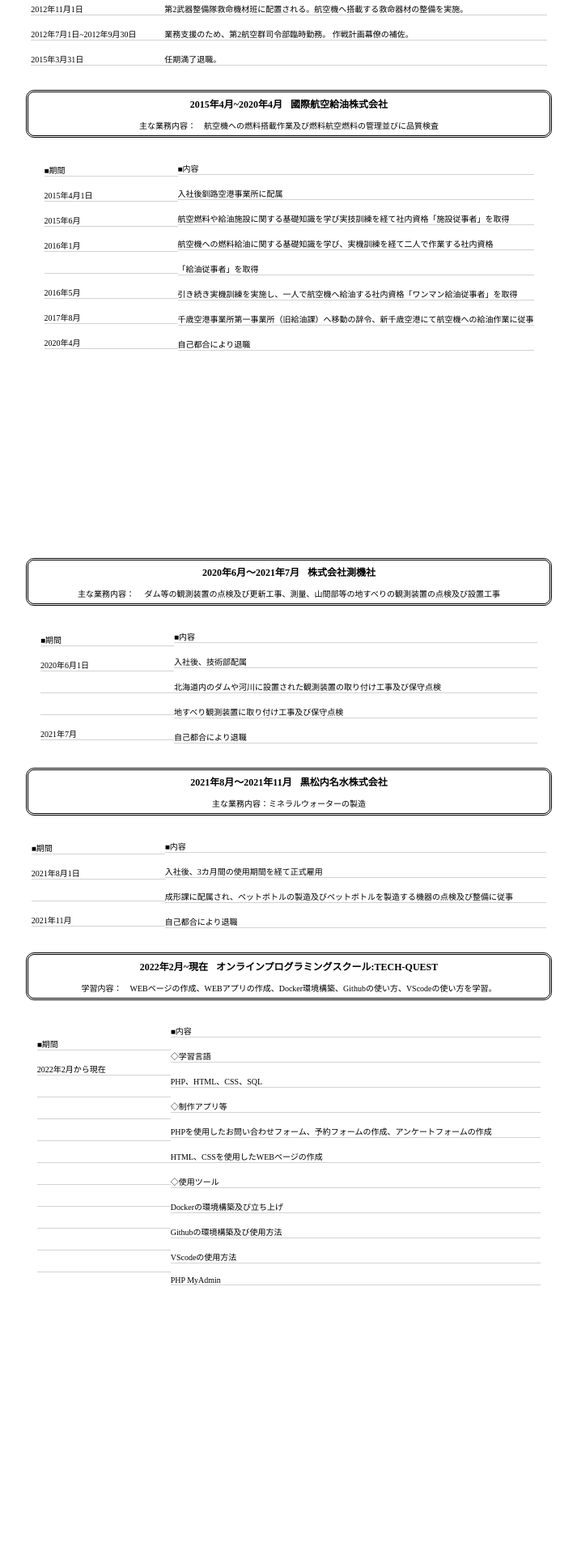
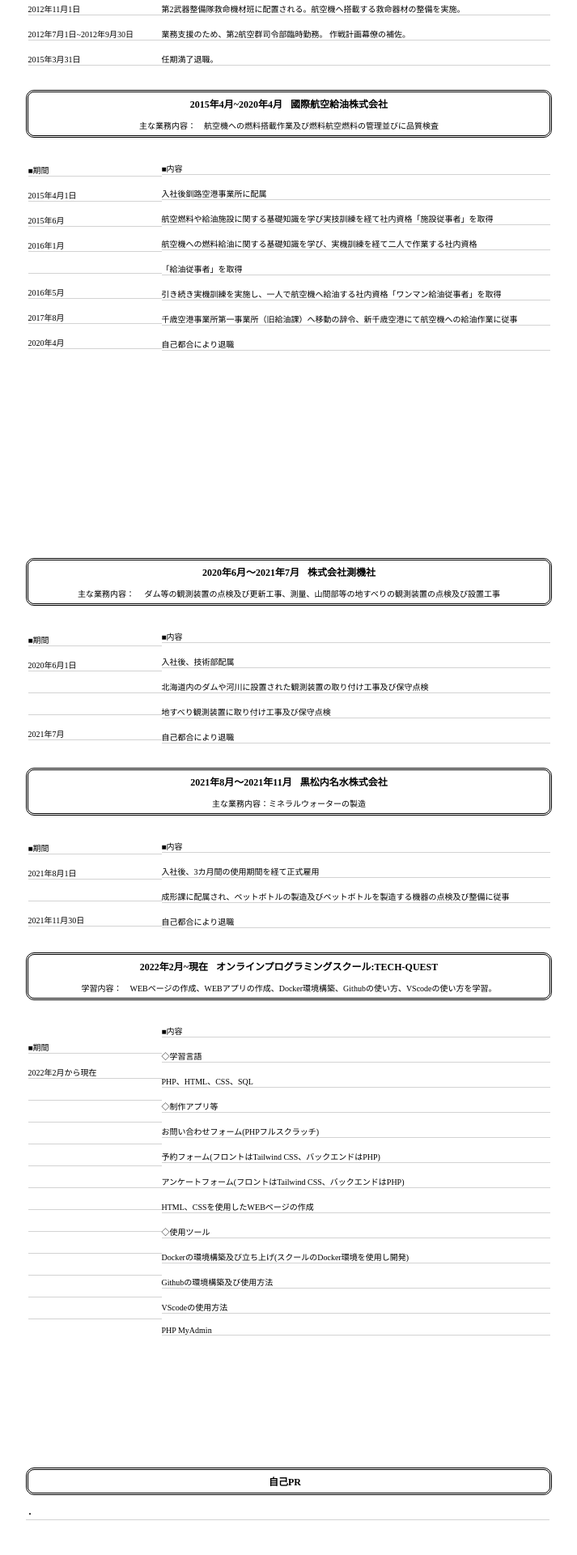
Before and after one commit to w-shaulabg/HTML-CSS, a PHP site: page /careerSeet/careerSheet.php in a window 1280 px wide. Shown: the part 520-2440 px from the top of the page at 81% size, without its empty margins (283-996 px from the left). Before the commit the page ends 2107 px from the top, so only its background shows below. Run offline with PHP 8.4, Linux system fonts and the light colour scheme.

Commit message:
職務経歴書一部修正

```diff
--- a/src/public/careerSeet/careerSheet.css
+++ b/src/public/careerSeet/careerSheet.css
@@ -111,5 +111,18 @@ h2 {
 .list__style2 li {
   list-style: none;
   border-bottom:solid 1px lightgray;
+  width: 480px;
   font-size: 10px;
 }
+
+.list__style3 li {
+  list-style: none;
+  border-bottom:solid 1px lightgray;
+  width: 647px;
+  font-size: 10px;
+}
+
+.body__PR__font {
+  text-align: center;
+  font-size: 18px;
+}
--- a/src/public/careerSeet/careerSheet.php
+++ b/src/public/careerSeet/careerSheet.php
@@ -143,9 +143,7 @@
         <ul class="list__style2">
           <li>■内容</li>
           <li>入社後、技術部配属</li>
-          <li>北海道内のダムや河川に設置された観測装置の取り付け工事及び保守点検
-            <span style="opacity: 0;">スペーススペーススペース</span>
-          </li>
+          <li>北海道内のダムや河川に設置された観測装置の取り付け工事及び保守点検</li>
           <li>地すべり観測装置に取り付け工事及び保守点検</li>
           <li>自己都合により退職</li>
         </ul>
@@ -169,7 +167,8 @@
           <li>■期間</li>
           <li>2021年8月1日</li>
           <li>&emsp;</li>
-          <li>2021年11月</li>
+          <li>2021年11月30日
+          </li>
         </ul>
       </div>
 
@@ -177,10 +176,7 @@
         <ul class="list__style2">
           <li>■内容</li>
           <li>入社後、3カ月間の使用期間を経て正式雇用</li>
-          <li>
-            成形課に配属され、ペットボトルの製造及びペットボトルを製造する機器の点検及び整備に従事
-            <span style="opacity: 0;">スペース</span>
-          </li>
+          <li>成形課に配属され、ペットボトルの製造及びペットボトルを製造する機器の点検及び整備に従事</li>
           <li>自己都合により退職</li>
         </ul>
       </div>
@@ -213,6 +209,8 @@
           <li>&emsp;</li>
           <li>&emsp;</li>
           <li>&emsp;</li>
+          <li>&emsp;</li>
+          <li>&emsp;</li>
         </ul>
       </div>
 
@@ -223,12 +221,13 @@
           <li>PHP、HTML、CSS、SQL</li>
           <li>◇制作アプリ等</li>
           <li>
-            PHPを使用したお問い合わせフォーム、予約フォームの作成、アンケートフォームの作成
-            <span style="opacity: 0;">スペーススペ</span>
+            お問い合わせフォーム(PHPフルスクラッチ)
           </li>
+          <li>予約フォーム(フロントはTailwind CSS、バックエンドはPHP)</li>
+          <li>アンケートフォーム(フロントはTailwind CSS、バックエンドはPHP)</li>
           <li>HTML、CSSを使用したWEBページの作成</li>
           <li>◇使用ツール</li>
-          <li>Dockerの環境構築及び立ち上げ</li>
+          <li>Dockerの環境構築及び立ち上げ(スクールのDocker環境を使用し開発)</li>
           <li>Githubの環境構築及び使用方法</li>
           <li>VScodeの使用方法</li>
           <li>PHP MyAdmin</li>
@@ -238,6 +237,23 @@
     </main>
   </section>
 
+  <section class="page">
+
+    <div class="main__text__content">
+      <ul class="main__list__title">
+        <li>
+          <h2><span class="main__job__title">自己PR</span></h2>
+        </li>
+      </ul>
+    </div>
+
+    <div class="list__style3 li">
+      <li>・</li>
+    </div>
+
+  </section>
+
+
 </body>
 
 </html>
```
